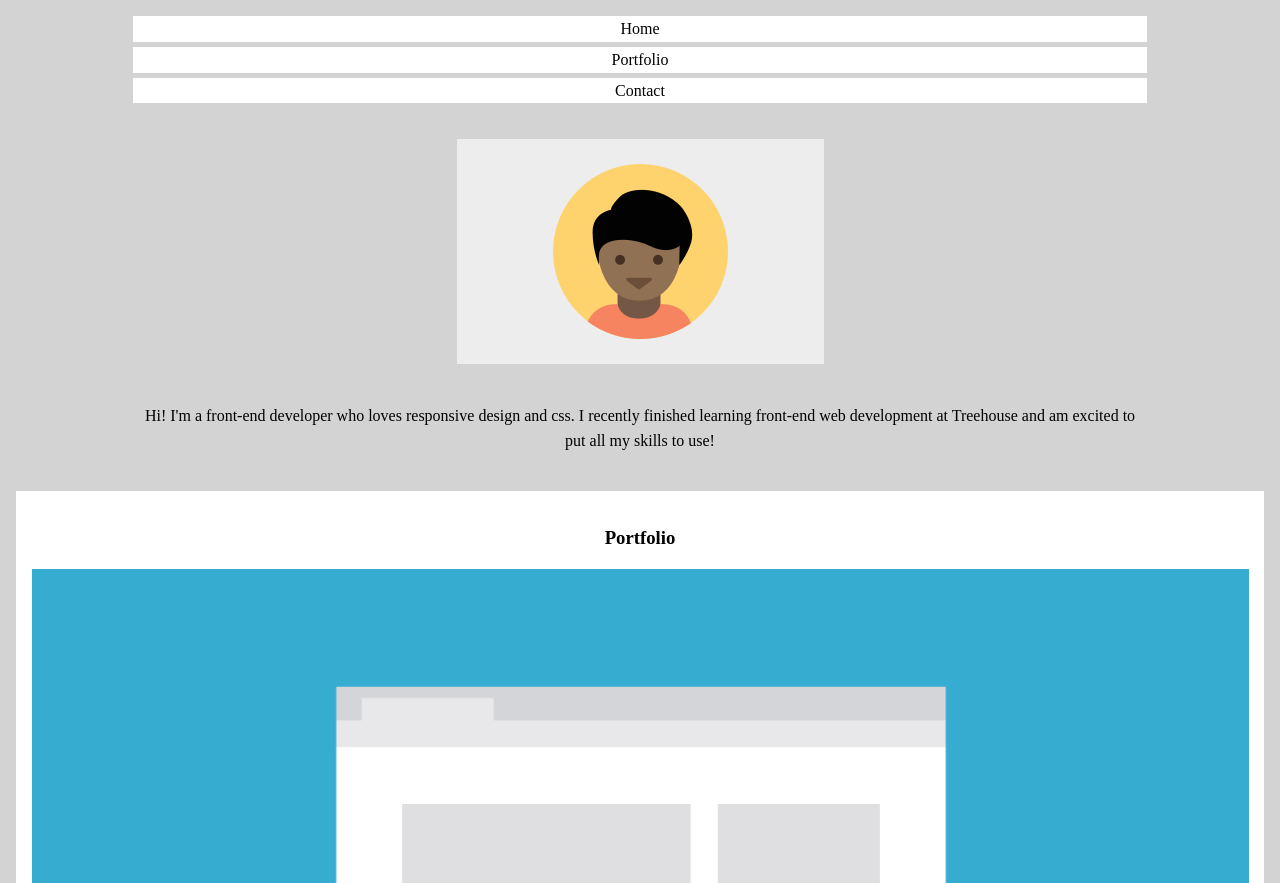
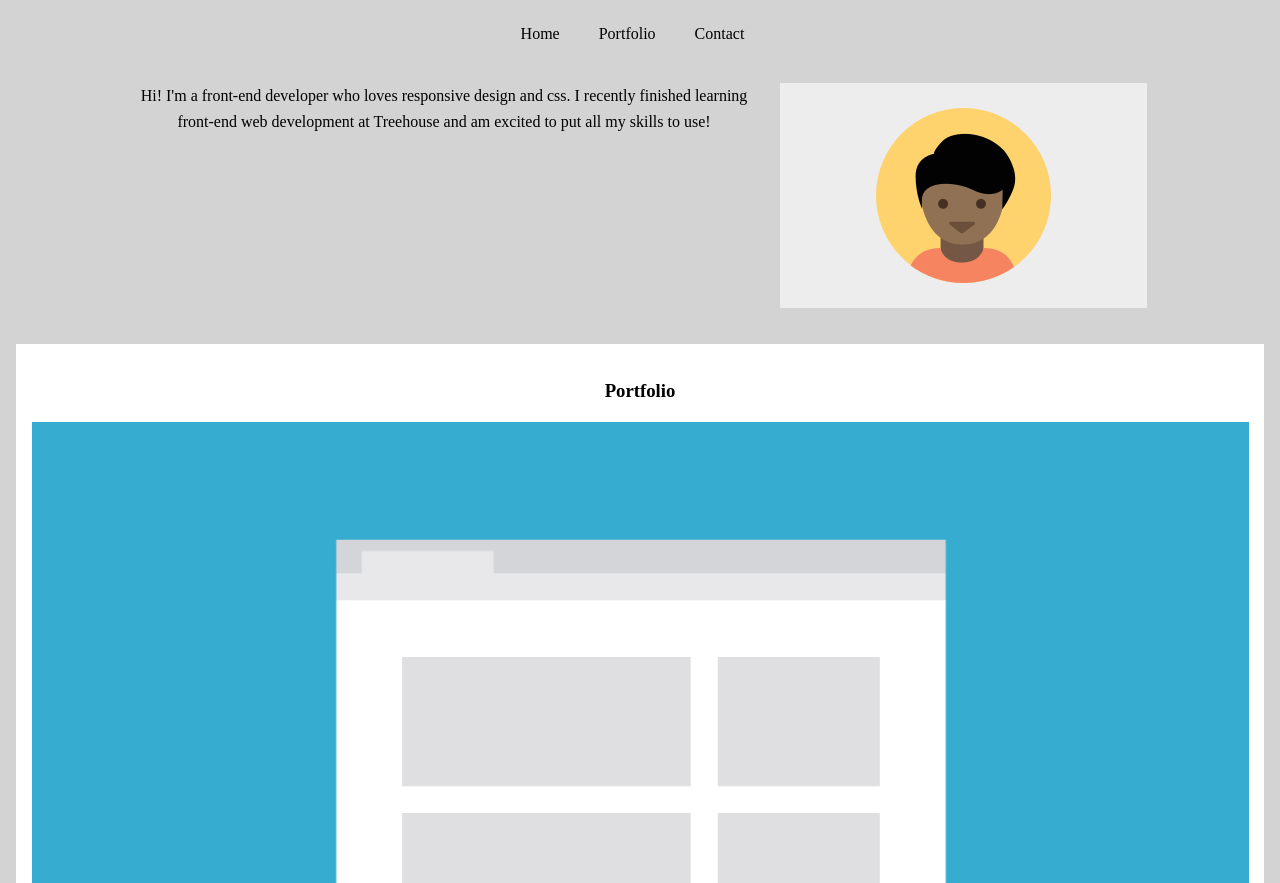
Before and after one commit to chrislee-webdev/TechDegree-Unit-2, a plain HTML site: page index.html in a window 1280 px wide. Shown: the part 69-952 px from the top of the page. Drawn offline with Linux system fonts and the light colour scheme.

Commit message:
Working on Media Queries and the header for 2-column layout

```diff
--- a/css/style.css
+++ b/css/style.css
@@ -58,6 +58,43 @@ a{
 .profile-image{
     padding-bottom:15px;
     }
+
+span{
+    margin-right:30px;
 }
 
 /*=====Media Queries=====*/
+
+@media (min-width: 768px) {
+    .main-nav li{
+        display:inline-block;
+        margin-right:15px;
+        background-color:rgb(211,211,211);
+    }
+
+    .intro{
+        float:left;
+    }
+
+    .profile-image{
+        float:right;
+        padding-left:25px;
+    }
+
+
+}
+
+
+
+
+
+
+
+
+
+
+.clearfix::after{
+    content:"";
+    display:table;
+    clear:both;
+}
--- a/index.html
+++ b/index.html
@@ -28,7 +28,7 @@
         </header>
 
         <div class="container clearfix">
-        <div class="main-content">
+        <div class="main-content clearfix">
 
 
             <h3>Portfolio</h3>
```
